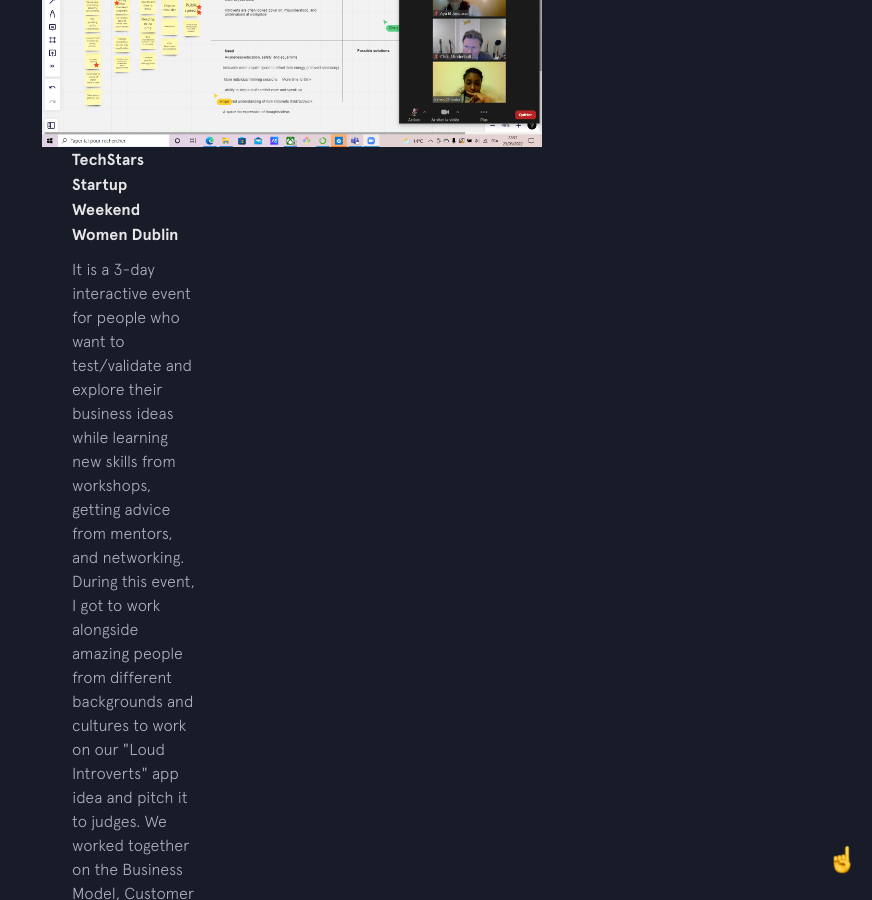
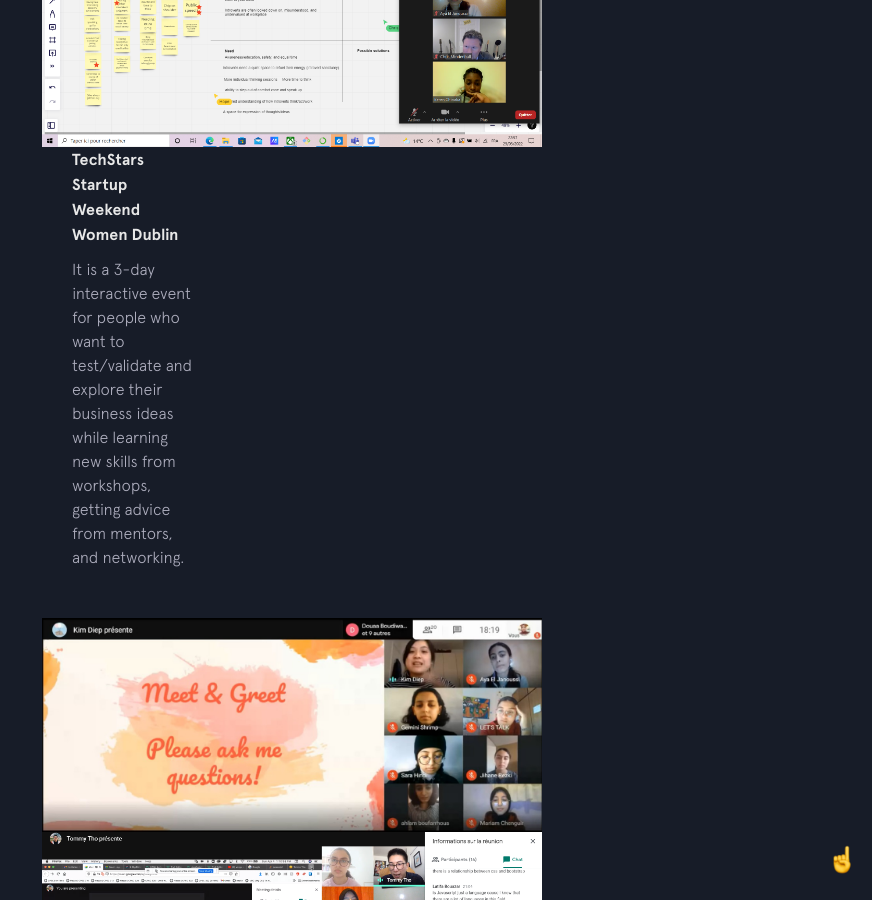
Before and after one commit to CodingAya/codingaya.github.io, a Jekyll site: the page built from index.html, in a window 1280 px wide and 900 px high, scrolled down 3280 px. Shown: the whole window, without its empty margins (408-1280 px from the left). Built offline with Jekyll 4.4.1, drawn with Linux system fonts in a browser that asks for light colours; nearby versions of some CDN libraries; some of the changed text lies outside the part shown.

Commit message:
Extrav11

```diff
--- a/_includes/featured-projects.html
+++ b/_includes/featured-projects.html
@@ -30,9 +30,7 @@
           <a href="https://www.linkedin.com/posts/chrismindenhall_techstars-startup-weekend-women-dublin-will-ugcPost-6914253202825580544-XA4K/?utm_source=share&utm_medium=member_desktop" target="_blank">TechStars Startup Weekend Women Dublin</a>
         </div>
         <div class="project__description">
-          <p>It is a 3-day interactive event for people who want to test/validate and explore their business ideas while learning new skills from workshops, getting advice from mentors, and networking. During this event,
-            I got to work alongside amazing people from different backgrounds and cultures to work on our "Loud Introverts" app idea and pitch it to judges. We worked together on the Business Model,
-            Customer Validation, the Execution, and the Design.</p>
+          <p>It is a 3-day interactive event for people who want to test/validate and explore their business ideas while learning new skills from workshops, getting advice from mentors, and networking.</p>
         </div>
       </figcaption>
     </div>
@@ -48,8 +46,7 @@
           <a target="_blank">DigiGirlz Mentorship Program</a>
         </div>
         <div class="project__description">
-          <p>I was the team leader of my DigiGirlz team, a team of 4 mentors and 20 mentees. Alongside my colleagues, we managed to demystify the Tech world to our mentees and inspire them to take part in it.
-            We organized many workshops and Q&A sessions. I successfully invited 2 software engineers from Oxford and British Columbia to share their experiences and expertise with the team.</p>
+          <p>I was the team leader of my DigiGirlz team, a team of 4 mentors and 20 mentees. Alongside my colleagues, we managed to demystify the Tech world to our mentees and inspire them to take part in it.</p>
         </div>
       </figcaption>
     </div>
```
